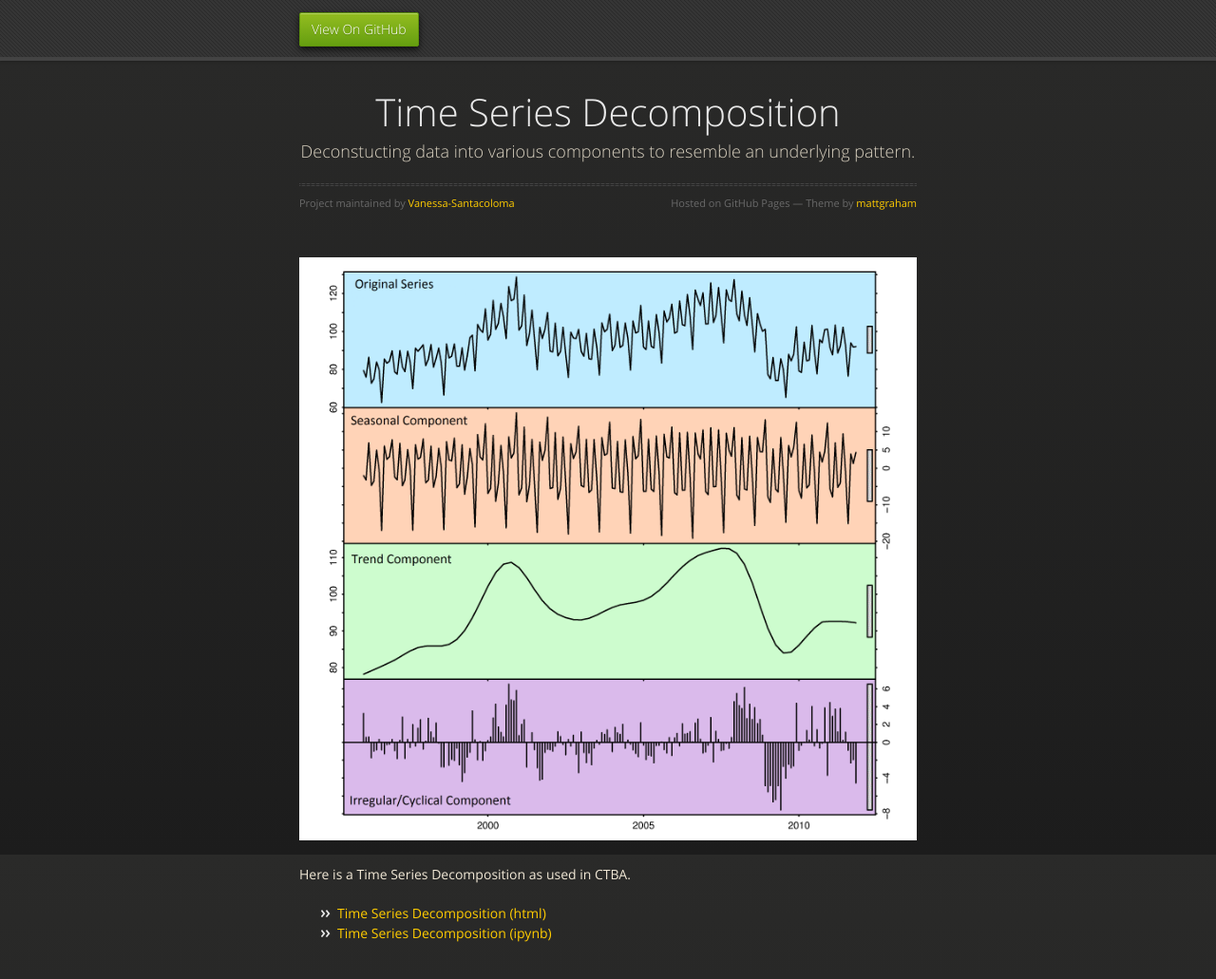
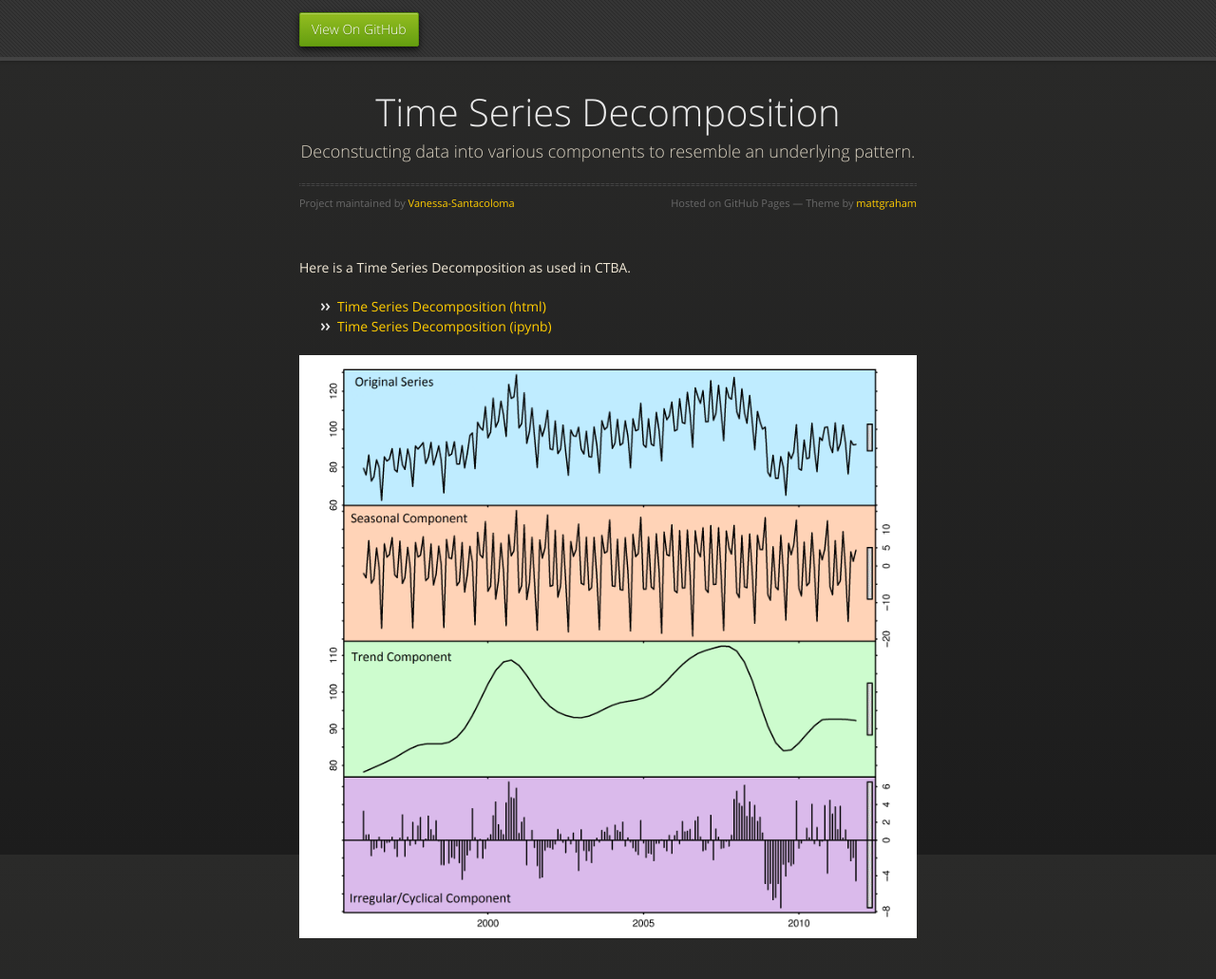
Before and after one commit to Vanessa-Santacoloma/Vanessa-Santacoloma.github.io, a Jekyll site: the page built from TimeSeries/index.md, in a window 1280 px wide and 1103 px high. Shown: the top 1031 px of the window at 95% size. Built offline with Jekyll 4.4.1, drawn with Linux system fonts in a browser that asks for light colours; our own code applies the rules of GitHub Pages for plain Markdown files.

Commit message:
Update index.md

```diff
--- a/TimeSeries/index.md
+++ b/TimeSeries/index.md
@@ -3,8 +3,9 @@ title: TimeSeries Decomposition
 description: Course Content
 ---
 
-![My Picture](/decomp-example.png)
-
 Here is a Time Series Decomposition as used in CTBA.
 - [Time Series Decomposition (html)](TimeSeries.html)
 - [Time Series Decomposition (ipynb)](TimeSeries.ipynb)
+
+
+![My Picture](/decomp-example.png)
```
